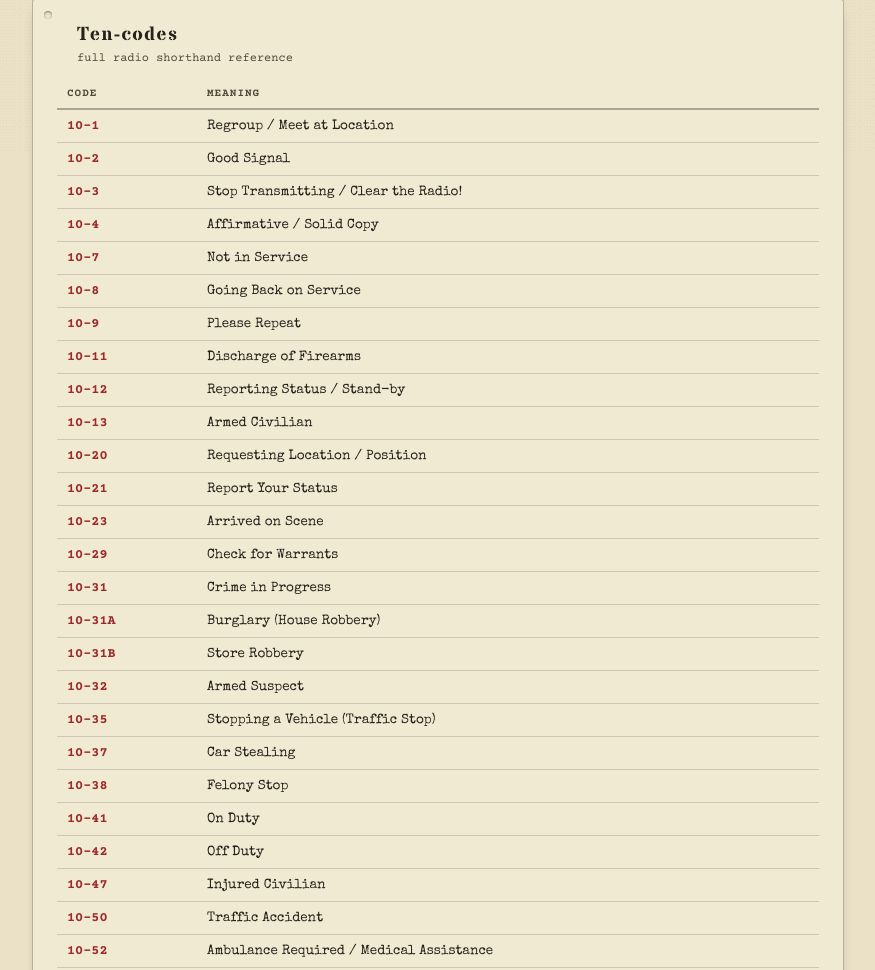
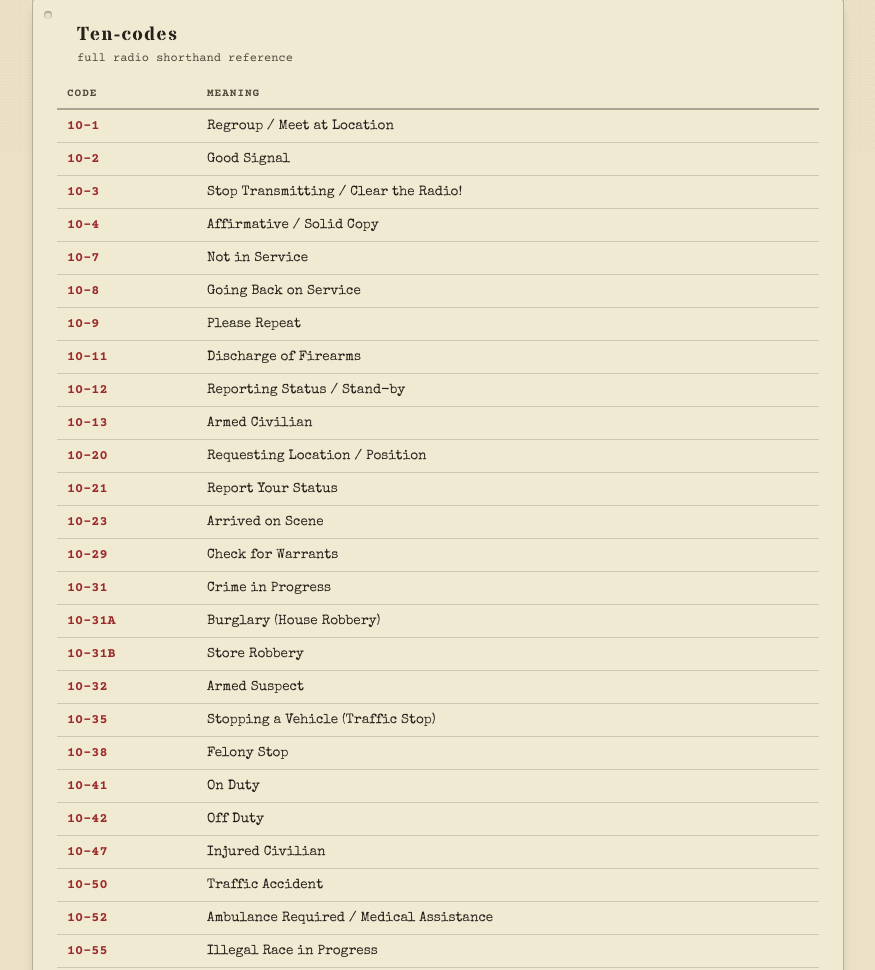
Before and after one commit to SATUCERITA-HUB/LEO-CHEAT-SHEET, a plain HTML site: page index.html in a window 1280 px wide. Shown: the part 649-1619 px from the top of the page, without its empty margins (202-1077 px from the left). Drawn offline with nearby package versions, Linux system fonts and the light colour scheme.

Commit message:
Update index.html

```diff
--- a/index.html
+++ b/index.html
@@ -628,7 +628,6 @@ const tenCodes = [
   {code:'10-31B', meaning:'Store Robbery'},
   {code:'10-32', meaning:'Armed Suspect'},
   {code:'10-35', meaning:'Stopping a Vehicle (Traffic Stop)'},
-  {code:'10-37', meaning:'Car Stealing'},
   {code:'10-38', meaning:'Felony Stop'},
   {code:'10-41', meaning:'On Duty'},
   {code:'10-42', meaning:'Off Duty'},
```
